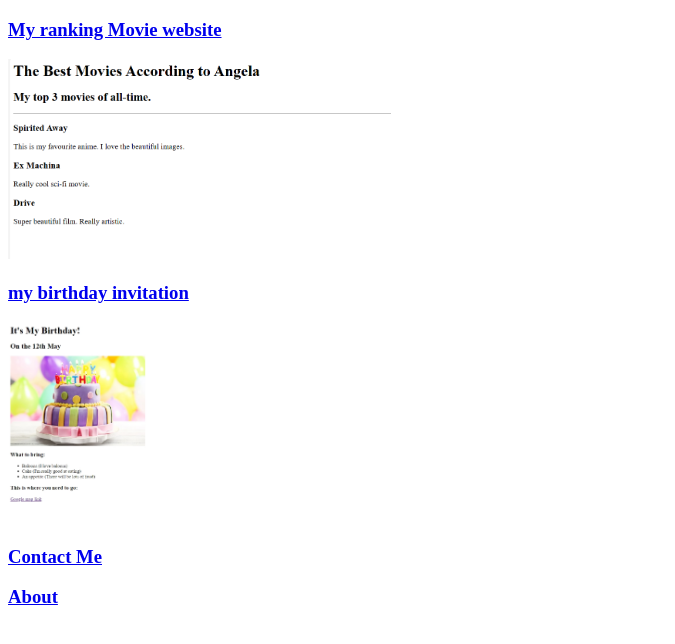
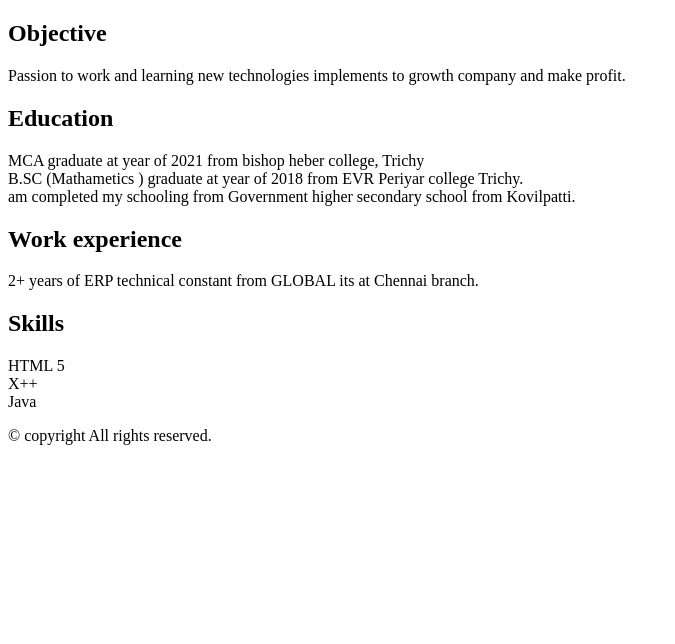
Before and after one commit to kanagaraj97/Html-Portfolio, a plain HTML site: page index.html in a window 1280 px wide. Shown: the whole page, without its empty margins (0-675 px from the left). Drawn offline with Linux system fonts and the light colour scheme.

Commit message:
Add files via upload

```diff
--- a/index.html
+++ b/index.html
@@ -1,35 +1,30 @@
-<!-- TODO 1: Create the HTML Boilerplate -->
+<!DOCTYPE html>
+<html>
+<head>
+<title>My Resume</title>
+</head>
+<body>
+<h2>Objective</h2>
+<p> Passion to work and learning new technologies implements to growth company and make profit.
+</p>
 
-<!DOCTYPE html>
-<html lang='en'>
-<head>
+<h2> Education</h2>
+<p> MCA graduate at year of 2021 from bishop heber college, Trichy<br />
+B.SC (Mathametics ) graduate at year of 2018 from EVR Periyar college Trichy.</br>
+am completed my schooling from Government higher secondary school from Kovilpatti.</p>
 
-<title>My Portflio</title>
+<h2> Work experience </h2>
+<p> 2+ years of ERP technical constant from GLOBAL its at Chennai branch.
+</p>
 
-<meta charset='UTF-8'>
+<h2> Skills</h2>
+<p> HTML 5</br>
+X++ </br>
+Java </p>
 
- </head>
-<body>
-<!-- TODO 2: Add Your previous projects' HTML into the public folder -->
+<footer>
+<p> &copy; copyright All rights reserved. </p>
+</footer>
 
-<h3><a href="./public/movie-ranking.html">My ranking Movie website</a></h3>
-
-<!-- TODO 3: Take screenshots of your project previews and add the images to the images folder -->
-<img src="./public/RankingMovie.png" alt="movie link"/ height="200">
-
-<!-- TODO 4: Add titles/subtitles etc. -->
-
-<!-- TODO 5: Add a link to the project pages -->
-
-<!-- TODO 6: Add images to show the project previews
-HINT for TODO 6: You can use the height attribute set to 200 to make the image smaller:
-https://developer.mozilla.org/en-US/docs/Web/HTML/Element/img#attr-height -->
-
-<h3><a href="./public/birthday-invite.html">my birthday invitation</a></h3>
-<img src="./public/birthdayInviate.jpeg"  height=200 />
-<!-- TODO 7: Add the Contact Me and About Me page links -->
-
-<h3><a href="./public/Contact.html">Contact Me</a></h3>
-<h3><a href="./public/about.html">About</a></h3>
 </body>
 </html>
```
